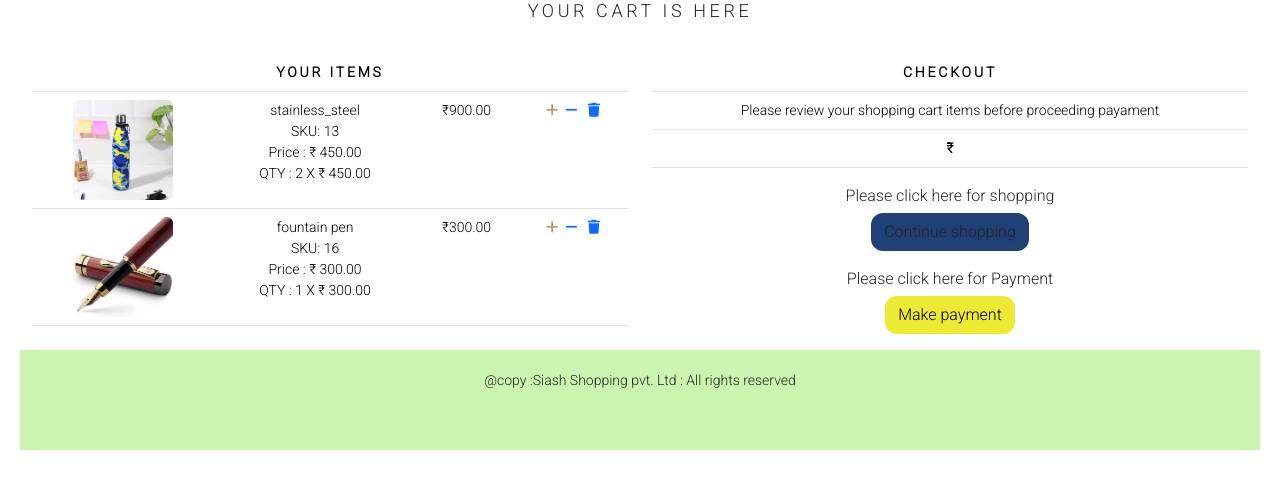
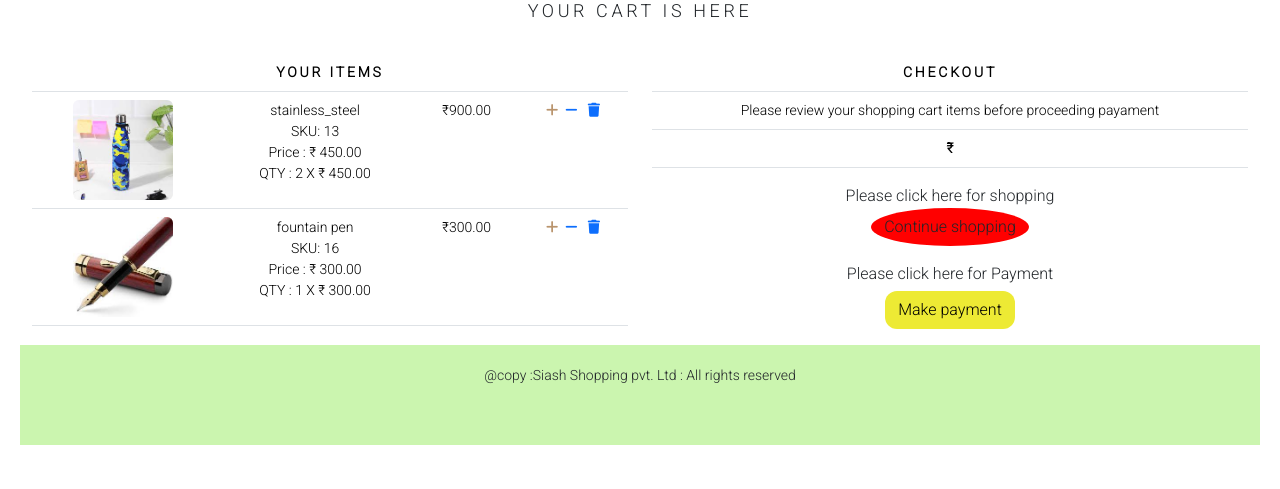
Before and after one commit to lebyanu/ecommerce, a Django app: template ecommerce/ecommerce_project/templates/cart.html in a window 1280 px wide. Shown: the part 198-687 px from the top of the page. Run offline with Django 4.2, Linux system fonts and the light colour scheme; the template is opened without the code that fills it: values that come from a table or form of the project are taken from there, others are empty; data comes from the database, SQL or seed files in the repository; some libraries are stand-ins or nearby versions.

Commit message:
Update cart.html

```diff
--- a/ecommerce/ecommerce_project/templates/cart.html
+++ b/ecommerce/ecommerce_project/templates/cart.html
@@ -109,7 +109,7 @@ Cart - Siasha Corner
         <div class="mx-auto">
             <p class="text-center">
                 Please click here for shopping <br><a href="{% url 'ecommerce_app:all_products_cat' %}"
-                                                      class="btn my-custom-btn">Continue
+                                                      class="btn btn-style">Continue
                 shopping</a>
             </p>
         </div>
```
